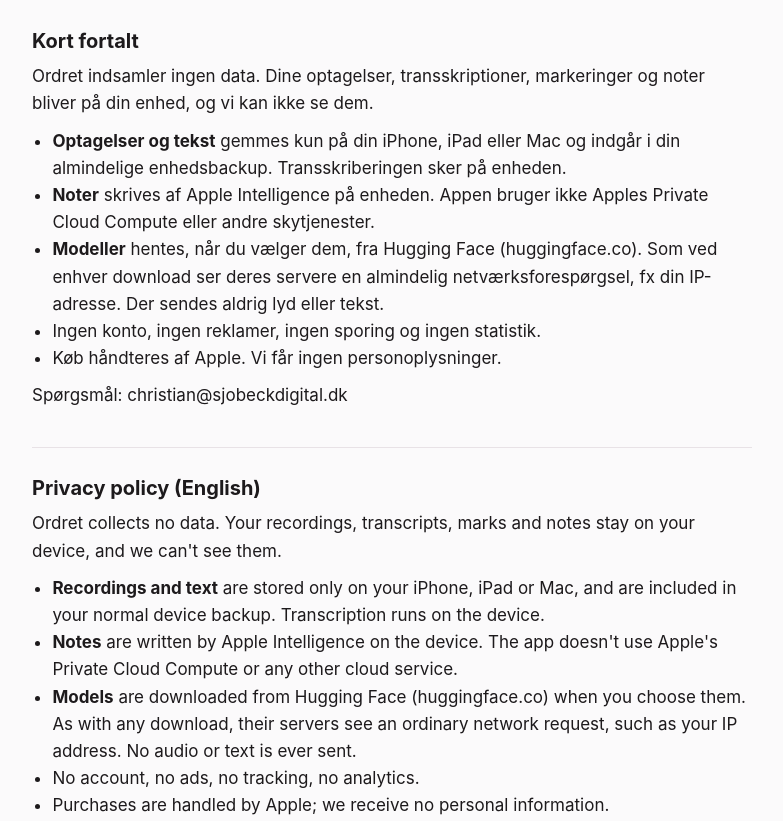
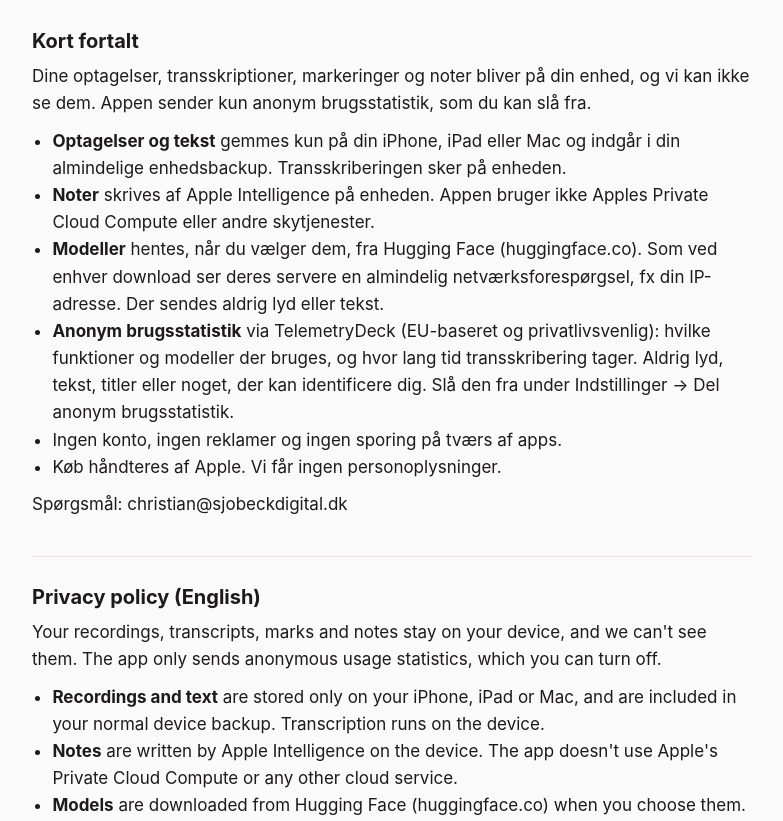
Before and after one commit to csjobeck/ordret-site, a plain HTML site: page privacy/index.html in a window 1280 px wide. Shown: the part 131-952 px from the top of the page, without its empty margins (248-1031 px from the left). Drawn offline with Linux system fonts and the light colour scheme.

Commit message:
Update privacy/index.html

```diff
--- a/privacy/index.html
+++ b/privacy/index.html
@@ -13,12 +13,13 @@
 
   <section>
     <h2>Kort fortalt</h2>
-    <p>Ordret indsamler ingen data. Dine optagelser, transskriptioner, markeringer og noter bliver på din enhed, og vi kan ikke se dem.</p>
+    <p>Dine optagelser, transskriptioner, markeringer og noter bliver på din enhed, og vi kan ikke se dem. Appen sender kun anonym brugsstatistik, som du kan slå fra.</p>
     <ul>
       <li><strong>Optagelser og tekst</strong> gemmes kun på din iPhone, iPad eller Mac og indgår i din almindelige enhedsbackup. Transskriberingen sker på enheden.</li>
       <li><strong>Noter</strong> skrives af Apple Intelligence på enheden. Appen bruger ikke Apples Private Cloud Compute eller andre skytjenester.</li>
       <li><strong>Modeller</strong> hentes, når du vælger dem, fra Hugging Face (huggingface.co). Som ved enhver download ser deres servere en almindelig netværksforespørgsel, fx din IP-adresse. Der sendes aldrig lyd eller tekst.</li>
-      <li>Ingen konto, ingen reklamer, ingen sporing og ingen statistik.</li>
+      <li><strong>Anonym brugsstatistik</strong> via TelemetryDeck (EU-baseret og privatlivsvenlig): hvilke funktioner og modeller der bruges, og hvor lang tid transskribering tager. Aldrig lyd, tekst, titler eller noget, der kan identificere dig. Slå den fra under Indstillinger → Del anonym brugsstatistik.</li>
+      <li>Ingen konto, ingen reklamer og ingen sporing på tværs af apps.</li>
       <li>Køb håndteres af Apple. Vi får ingen personoplysninger.</li>
     </ul>
     <p>Spørgsmål: <span>christian@sjobeckdigital.dk</span></p>
@@ -26,12 +27,13 @@
 
   <section lang="en">
     <h2>Privacy policy (English)</h2>
-    <p>Ordret collects no data. Your recordings, transcripts, marks and notes stay on your device, and we can't see them.</p>
+    <p>Your recordings, transcripts, marks and notes stay on your device, and we can't see them. The app only sends anonymous usage statistics, which you can turn off.</p>
     <ul>
       <li><strong>Recordings and text</strong> are stored only on your iPhone, iPad or Mac, and are included in your normal device backup. Transcription runs on the device.</li>
       <li><strong>Notes</strong> are written by Apple Intelligence on the device. The app doesn't use Apple's Private Cloud Compute or any other cloud service.</li>
       <li><strong>Models</strong> are downloaded from Hugging Face (huggingface.co) when you choose them. As with any download, their servers see an ordinary network request, such as your IP address. No audio or text is ever sent.</li>
-      <li>No account, no ads, no tracking, no analytics.</li>
+      <li><strong>Anonymous usage statistics</strong> through TelemetryDeck (EU-based and privacy-first): which features and models are used and how long transcription takes. Never audio, text, titles or anything that identifies you. Turn it off in Settings → Share Anonymous Usage Statistics.</li>
+      <li>No account, no ads, no cross-app tracking.</li>
       <li>Purchases are handled by Apple; we receive no personal information.</li>
     </ul>
     <p>Questions: <span>christian@sjobeckdigital.dk</span></p>
```
